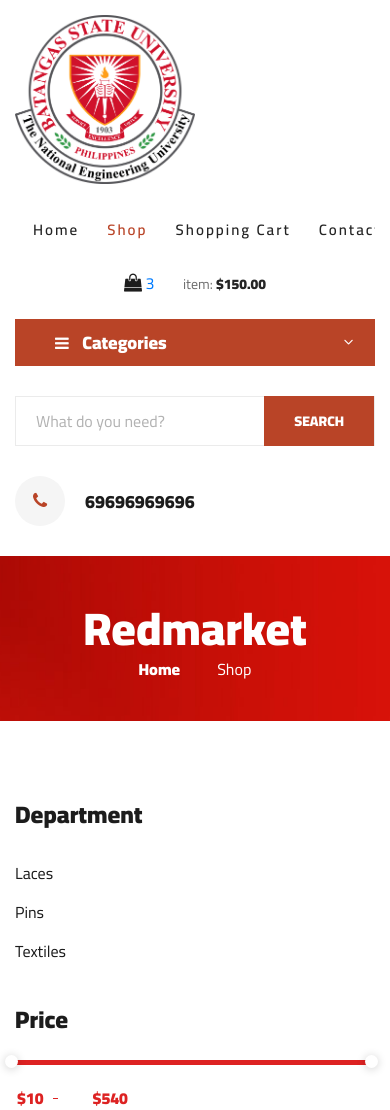
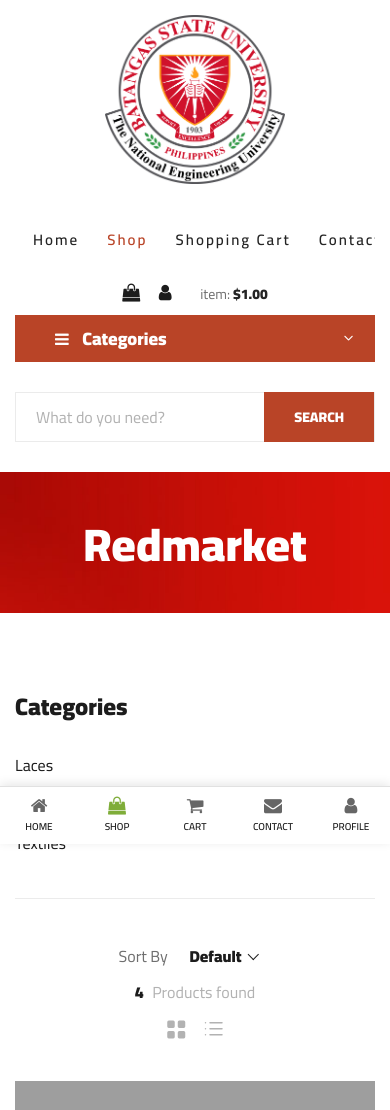
Before and after one commit to yukinyx/WST, a PHP site: page /shop-grid.php in a window 390 px wide. Shown: the top 1110 px of the page. Run offline with PHP 8.4, Linux system fonts and the light colour scheme; the visitor is signed in with stand-in values (Sample User, id 1); data comes from the database, SQL or seed files in the repository; grey boxes are pictures that could not be loaded.

Commit message:
Update shop-grid.php

```diff
--- a/shopping-portal/shop-grid.php
+++ b/shopping-portal/shop-grid.php
@@ -5,17 +5,90 @@
 <?php include "lib/functions.php";
 $pdo = get_connection();
 ?>
+<style>
+    /* --- MOBILE BOTTOM NAV --- */
+    .mobile-bottom-nav {
+        display: none;
+        position: fixed;
+        bottom: 0;
+        left: 0;
+        width: 100%;
+        background: #ffffff;
+        box-shadow: 0 -2px 10px rgba(0,0,0,0.1);
+        z-index: 99999;
+        justify-content: space-around;
+        padding: 10px 0;
+        border-top: 1px solid #e1e1e1;
+    }
+    .mobile-bottom-nav .nav-item {
+        display: flex;
+        flex-direction: column;
+        align-items: center;
+        text-decoration: none;
+        color: #1c1c1c;
+        font-size: 10px;
+        font-weight: 600;
+        text-transform: uppercase;
+        width: 20%;
+    }
+    .mobile-bottom-nav .nav-item i { font-size: 18px; margin-bottom: 4px; color: #666; transition: 0.3s; }
+    .mobile-bottom-nav .nav-item.active i, .mobile-bottom-nav .nav-item:hover i { color: #7fad39; }
+
+    /* --- MOBILE TOP STICKY BAR --- */
+    .mobile-sticky-top-bar {
+        display: none;
+        align-items: center;
+        justify-content: space-between;
+        padding: 10px 15px;
+        background: #fff;
+        width: 100%;
+    }
+    .mobile-sticky-top-bar .search-wrapper { flex-grow: 1; margin-right: 15px; }
+    .mobile-sticky-top-bar form { display: flex; width: 100%; position: relative; }
+    .mobile-sticky-top-bar input {
+        width: 100%; border: 1px solid #e1e1e1; padding: 8px 15px; padding-right: 40px;
+        border-radius: 20px; font-size: 14px; background: #f5f5f5; outline: none;
+    }
+    .mobile-sticky-top-bar button {
+        position: absolute; right: 0; top: 0; height: 100%; width: 40px;
+        background: transparent; border: none; color: #1c1c1c; border-radius: 0 20px 20px 0;
+    }
+    .mobile-sticky-top-bar .icons-wrapper { display: flex; align-items: center; gap: 15px; }
+    .mobile-sticky-top-bar .icons-wrapper a { position: relative; color: #1c1c1c; font-size: 20px; }
+    .mobile-sticky-top-bar .qty-badge {
+        position: absolute; top: -5px; right: -8px; background: #7fad39;
+        color: #fff; font-size: 9px; height: 15px; width: 15px;
+        line-height: 15px; text-align: center; border-radius: 50%; font-weight: bold;
+    }
+
+    /* --- STICKY & RESPONSIVE --- */
+    .sticky { position: fixed; top: 0; width: 100%; background: #ffffff; z-index: 9990; box-shadow: 0 5px 10px rgba(0,0,0,0.1); animation: fadeInDown 0.5s; }
+    @media (max-width: 991px) { .hero__search__phone { display: none !important; } }
+    @media (max-width: 767px) {
+        .header__logo { text-align: center; margin-bottom: 10px; }
+        .header__cart { text-align: center; padding: 10px 0; }
+        .humberger__open { left: 15px; top: 25px; }
+        .mobile-bottom-nav { display: flex; }
+        body { padding-bottom: 70px; }
+        .header.sticky { padding: 0; }
+        .header.sticky .header__logo, .header.sticky .header__menu, .header.sticky .header__cart, .header.sticky .humberger__open, .header.sticky .container { display: none !important; }
+        .header.sticky .mobile-sticky-top-bar { display: flex !important; }
+    }
+    @keyframes fadeInDown { from { opacity: 0; transform: translate3d(0, -100%, 0); } to { opacity: 1; transform: none; } }
+</style>
+
 <body>
+    <header class="header" id="myHeader">
         <div class="container">
-            <div class="row">
-                <div class="col-lg-3">
+            <div class="row align-items-center">
+                <div class="col-lg-3 col-md-3">
                     <div class="header__logo">
                         <a href="./index.php">
-                            <img src="img/logo.png" alt="logo" class="img-fluid" style="max-width: 180px; height: auto;">
+                            <img id="headerLogo" src="img/logo.png" alt="logo" class="img-fluid" style="max-width: 180px; height: auto; transition: all 0.3s;">
                         </a>
                     </div>
                 </div>
-                <div class="col-lg-6">
+                <div class="col-lg-6 col-md-6">
                     <nav class="header__menu">
                         <ul>
                             <li><a href="./index.php">Home</a></li>
@@ -25,17 +98,31 @@
                         </ul>
                     </nav>
                 </div>
-                <div class="col-lg-3">
+                <div class="col-lg-3 col-md-3">
                     <div class="header__cart">
                         <ul>
-                            <li><a href="#"><i class="fa fa-shopping-bag"></i> <span>3</span></a></li>
+                            <li><a href="shoping-cart.php"><i class="fa fa-shopping-bag"></i> <span><?php echo isset($_SESSION['cart_count']) ? $_SESSION['cart_count'] : ''; ?></span></a></li>
+                            <li><a href="./profile.php"><i class="fa fa-user"></i></a></li>
                         </ul>
-                        <div class="header__cart__price">item: <span>$150.00</span></div>
+                        <div class="header__cart__price">item: <span><?php if (isset($_SESSION["total"])) echo "$".number_format($_SESSION["total"], 2); ?></span></div>
                     </div>
                 </div>
             </div>
             <div class="humberger__open">
                 <i class="fa fa-bars"></i>
+            </div>
+        </div>
+
+        <div class="mobile-sticky-top-bar">
+            <div class="search-wrapper">
+                <form action="shop-grid.php" method="GET">
+                    <input type="text" name="search" placeholder="Search products...">
+                    <button type="submit"><i class="fa fa-search"></i></button>
+                </form>
+            </div>
+            <div class="icons-wrapper">
+                <a href="shoping-cart.php"><i class="fa fa-shopping-bag"></i><span class="qty-badge"><?php echo isset($_SESSION['cart_count']) ? $_SESSION['cart_count'] : ''; ?></span></a>
+                <a href="contact.php"><i class="fa fa-envelope"></i></a>
             </div>
         </div>
     </header>
@@ -49,26 +136,21 @@
                             <i class="fa fa-bars"></i>
                             <span>Categories</span>
                         </div>
-
                         <ul class="categories-list">
                             <?php
                             $c=0;
-                            $res=$pdo->query("SELECT 	category_name FROM category");
+                            $res=$pdo->query("SELECT category_name FROM category");
                             while($row = $res->fetch()){
-
                                 ?>
                             <li id="echo $c;"><a href="shop-grid.php?category=<?php echo urlencode($row['category_name']); ?>"><?php echo $row["category_name"]; ?></a></li>
                             <?php $c=$c+1; } ?>
-
                         </ul>
-
                     </div>
                 </div>
                 <div class="col-lg-9">
                     <div class="hero__search">
                         <div class="hero__search__form">
                             <form action="#">
-
                                 <input type="text" placeholder="What do you need?">
                                 <button type="submit" class="site-btn">SEARCH</button>
                             </form>
@@ -79,7 +161,6 @@
                             </div>
                             <div class="hero__search__phone__text">
                                 <h5>69696969696</h5>
-
                             </div>
                         </div>
                     </div>
@@ -94,11 +175,7 @@
                 <div class="col-lg-12 text-center">
                     <div class="breadcrumb__text">
                         <h2>Redmarket</h2>
-                        <div class="breadcrumb__option">
-                            <a href="./index.php">Home</a>
-                            <span class="breadcrumb-separator"></span>
-                            <span>Shop</span>
-                        </div>
+
                     </div>
                 </div>
             </div>
@@ -111,43 +188,21 @@
                 <div class="col-lg-3 col-md-5">
                     <div class="sidebar">
                         <div class="sidebar__item">
-                            <h4>Department</h4>
-
+                            <h4>Categories</h4>
                             <ul>
                             <?php
                             $c=0;
-                            $res=$pdo->query("SELECT 	category_name FROM category");
+                            $res=$pdo->query("SELECT category_name FROM category");
                             while($row = $res->fetch()){
-
                                 ?>
                             <li id="echo $c;"><a href="#"><?php echo $row["category_name"]; ?></a></li>
                             <?php $c=$c+1; } ?>
-
                         </ul>
-
-                        </div>
-                        <div class="sidebar__item">
-                            <h4>Price</h4>
-                            <div class="price-range-wrap">
-                                <div class="price-range ui-slider ui-corner-all ui-slider-horizontal ui-widget ui-widget-content"
-                                    data-min="10" data-max="540">
-                                    <div class="ui-slider-range ui-corner-all ui-widget-header"></div>
-                                    <span tabindex="0" class="ui-slider-handle ui-corner-all ui-state-default"></span>
-                                    <span tabindex="0" class="ui-slider-handle ui-corner-all ui-state-default"></span>
-                                </div>
-                                <div class="range-slider">
-                                    <div class="price-input">
-                                        <input type="text" id="minamount">
-                                        <input type="text" id="maxamount">
-                                    </div>
-                                </div>
-                            </div>
                         </div>
 
                     </div>
                 </div>
                 <div class="col-lg-9 col-md-7">
-
                     <div class="filter__item">
                         <div class="row">
                             <div class="col-lg-4 col-md-5">
@@ -166,7 +221,6 @@
 								$s=$stmt->fetch();
                                 ?>
 								<h6><span><?php echo $s[0]; ?></span> Products found</h6>
-
                                 </div>
                             </div>
                             <div class="col-lg-4 col-md-3">
@@ -180,18 +234,14 @@
                     <div class="row">
 					    <?php
 							$c=0;
-
-							$res=$pdo->query("SELECT *  FROM product");
+							$res=$pdo->query("SELECT * FROM product");
 							while($row = $res->fetch()){
 								$loc="../admin_portal/admin/"
 										?>
-
                         <div class="col-lg-4 col-md-6 col-sm-6">
                             <div class="product__item">
                                 <div class="product__item__pic set-bg" data-setbg="<?php echo '../admin_portal/admin/'.$row['image_file_name']; ?>">
                                     <ul class="product__item__pic__hover">
-
-
                                         <li><a href="shop-details.php?product=<?php echo $row["product_name"]; ?>"><i class="fa fa-shopping-cart"></i></a></li>
                                     </ul>
                                 </div>
@@ -202,14 +252,34 @@
                             </div>
                         </div>
 						<?php $c=$c+1; } ?>
-
                     </div>
-
                 </div>
             </div>
         </div>
     </section>
 
+    <div class="mobile-bottom-nav">
+        <a href="./index.php" class="nav-item">
+            <i class="fa fa-home"></i>
+            <span>Home</span>
+        </a>
+        <a href="./shop-grid.php" class="nav-item active">
+            <i class="fa fa-shopping-bag"></i>
+            <span>Shop</span>
+        </a>
+        <a href="./shoping-cart.php" class="nav-item">
+            <i class="fa fa-shopping-cart"></i>
+            <span>Cart</span>
+        </a>
+        <a href="./contact.php" class="nav-item">
+            <i class="fa fa-envelope"></i>
+            <span>Contact</span>
+        </a>
+        <a href="./profile.php" class="nav-item">
+            <i class="fa fa-user"></i>
+            <span>Profile</span>
+        </a>
+    </div>
 
 	<?php include_once("./template/footer.php"); ?>
 
@@ -222,8 +292,21 @@
     <script src="js/owl.carousel.min.js"></script>
     <script src="js/main.js"></script>
 
-
-
+    <script>
+        // Sticky Header Logic
+        window.onscroll = function() {myStickyFunction()};
+        var header = document.getElementById("myHeader");
+        var logo = document.getElementById("headerLogo");
+        var sticky = header.offsetTop;
+        function myStickyFunction() {
+            if (window.pageYOffset > sticky) {
+                header.classList.add("sticky");
+                if(window.innerWidth > 767) { logo.style.maxWidth = "120px"; }
+            } else {
+                header.classList.remove("sticky");
+                logo.style.maxWidth = "180px";
+            }
+        }
+    </script>
 </body>
-
 </html>
```
